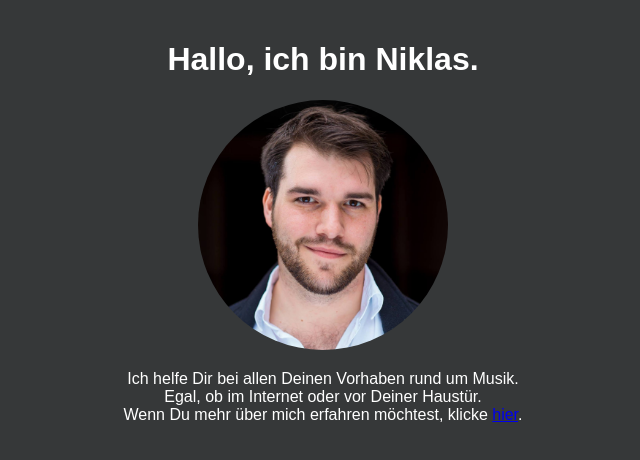
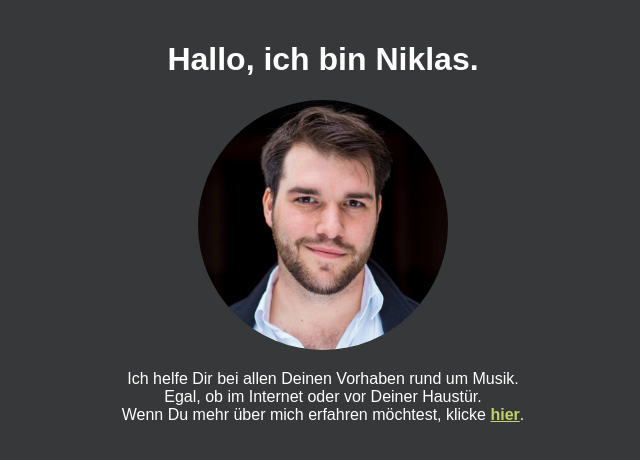
Before and after one commit to niklasrudolph/niklasrudolph.github.io, a plain HTML site: page index.html in a window 1280 px wide. Shown: the full height of the page, 317-957 px from the left. Drawn offline with Linux system fonts and the light colour scheme.

Commit message:
style links

```diff
--- a/style.css
+++ b/style.css
@@ -9,6 +9,15 @@ body {
   text-align: center;
 }
 
+a {
+	color: #c3d264;
+	font-weight: bold;
+}
+
+a:hover {
+	text-decoration: underline;
+}
+
 img {
   border-radius: 50%;
 }
```
